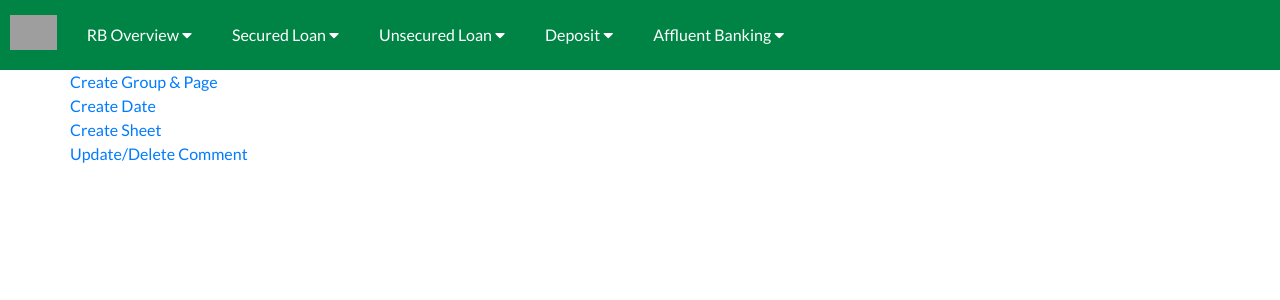
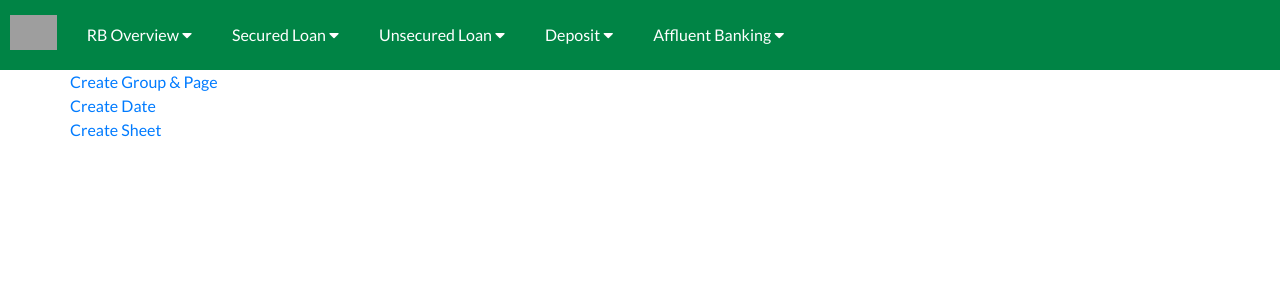
Before and after one commit to nguyenthetung1806/VPB-trashbank, a Flask app: page /admin in a window 1280 px wide. Shown: the top 300 px of the page. Run offline with Flask 2, Linux system fonts and the light colour scheme; parts of the project's set-up code (start-up, migrations or seed data) failed here and were passed over; some libraries are stand-ins or nearby versions; grey boxes are pictures that could not be loaded.

Commit message:
'asdasd'

```diff
--- a/static/js/javascript_edit_comment.js
+++ b/static/js/javascript_edit_comment.js
@@ -11,7 +11,8 @@ $(document).ready(function () {
         .catch(err => console.log(err))
 
     $(document).on('click', '#edit-content', function (event) {
-        $(`#config`).val().toLowerCase() === "comment"
+        console.log($(`#config`).text())
+        $(`#config`).text().toLowerCase() == "comment"
             ? editData = { comment: $('.fr-element.fr-view').html(), action: "" }
             : editData = { action: $('.fr-element.fr-view').html(), comment: "" }
         console.log(editData)
--- a/templates/admin.html
+++ b/templates/admin.html
@@ -26,7 +26,6 @@
         <div class="row admin-option"><a href="/admin/create-page">Create Group & Page </a></div>
         <div class="row admin-option"><a href="/admin/create-date">Create Date </a></div>
         <div class="row admin-option"><a href="/admin/create-sheet">Create Sheet </a></div>
-        <div class="row admin-option"><a href="/admin/update-delete-comment">Update/Delete Comment </a></div>
     </div>
 
 
```
